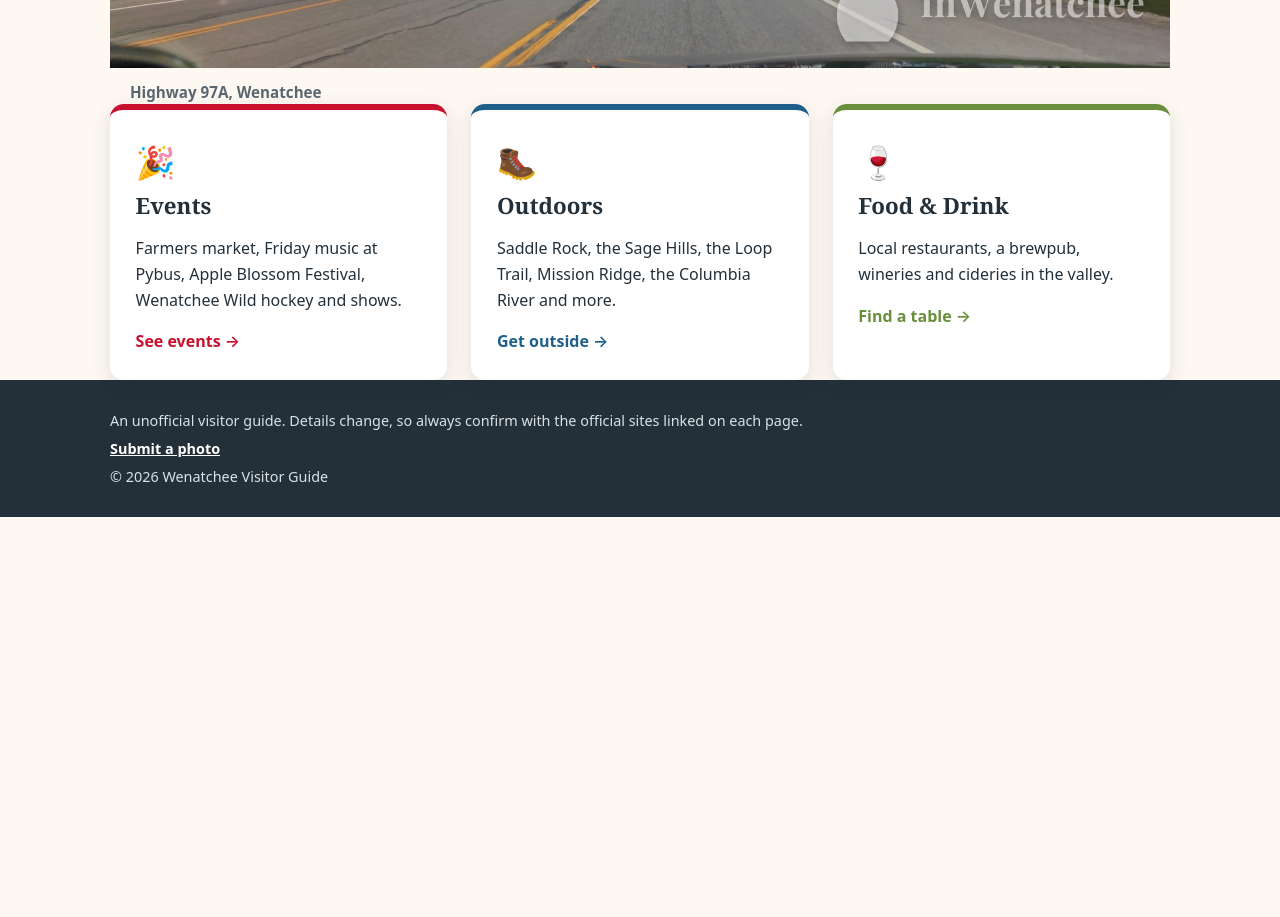
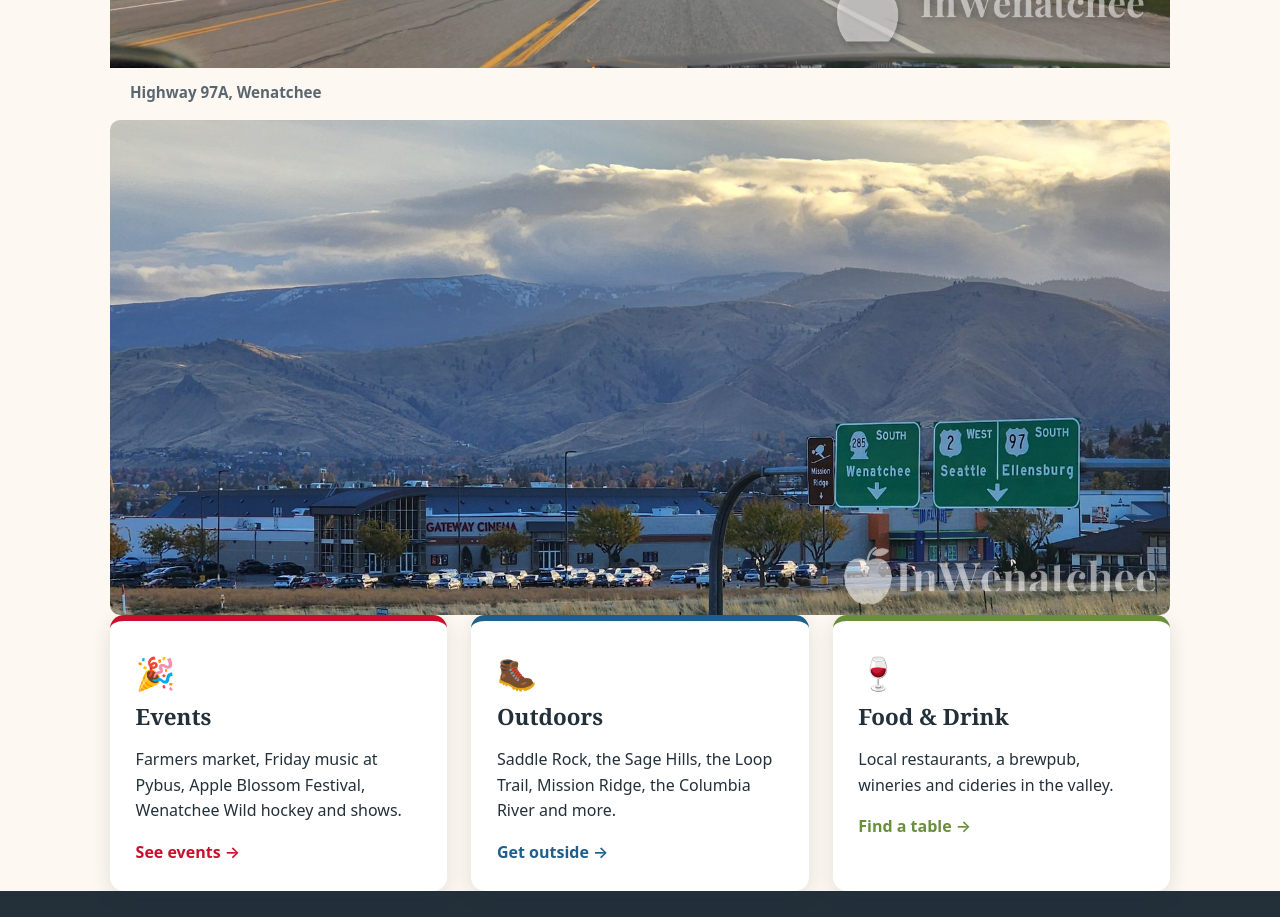
Before and after one commit to jbriggs31/Inwenatchee, a plain HTML site: page index.html in a window 1280 px wide. Shown: the part 1540-2457 px from the top of the page. Before the commit the page ends 2057 px from the top, so only its background shows below. Drawn offline with Linux system fonts and the light colour scheme.

Commit message:
Add a Gateway Cinema photo to the home page gallery. (#20)
The picture is resized, stripped of metadata, and watermarked like the other gallery photos. The lead banner is unchanged.

Co-authored-by: Cursor Agent <cursoragent@cursor.com>
Co-authored-by: jbriggs31 <jbriggs31@users.noreply.github.com>

```diff
--- a/index.html
+++ b/index.html
@@ -61,6 +61,10 @@
       <figcaption>Highway 97A, Wenatchee</figcaption>
     </figure>
 
+    <div class="photos">
+      <img src="images/gateway-november.jpg" width="1600" height="747" loading="lazy" alt="November: Gateway Cinema and mountains">
+    </div>
+
     <!-- Cards linking to the other pages -->
     <section class="cards">
       <a class="card card-apple" href="events.html">
@@ -94,6 +98,7 @@
   </footer>
 
   <script src="js/main.js"></script>
+  <script src="js/lightbox.js" defer></script>
   <script data-goatcounter="https://inwenatchee.goatcounter.com/count" async src="//gc.zgo.at/count.js"></script>
 </body>
 </html>
```
Also changed, not shown: images/gateway-november.jpg (added).
